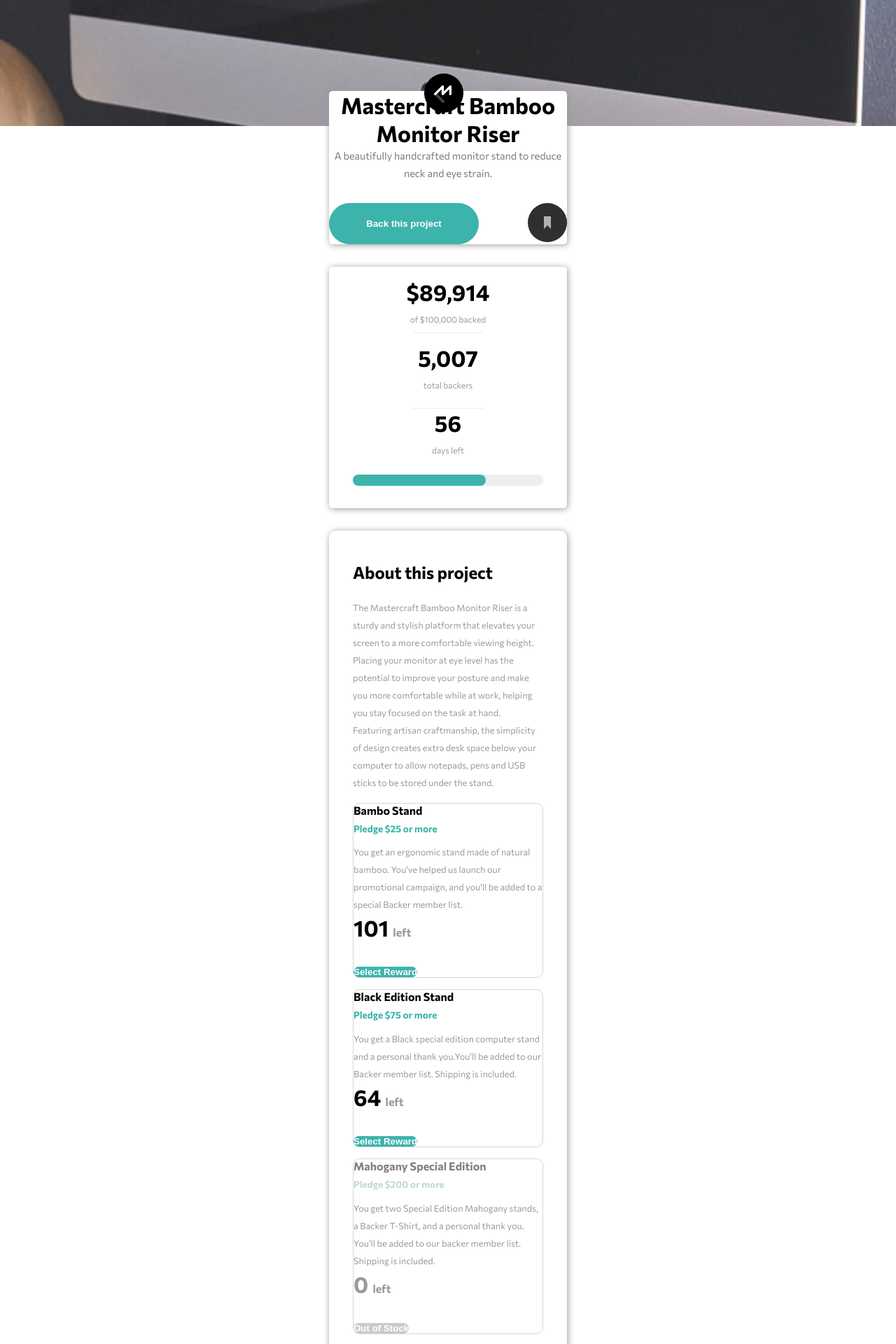
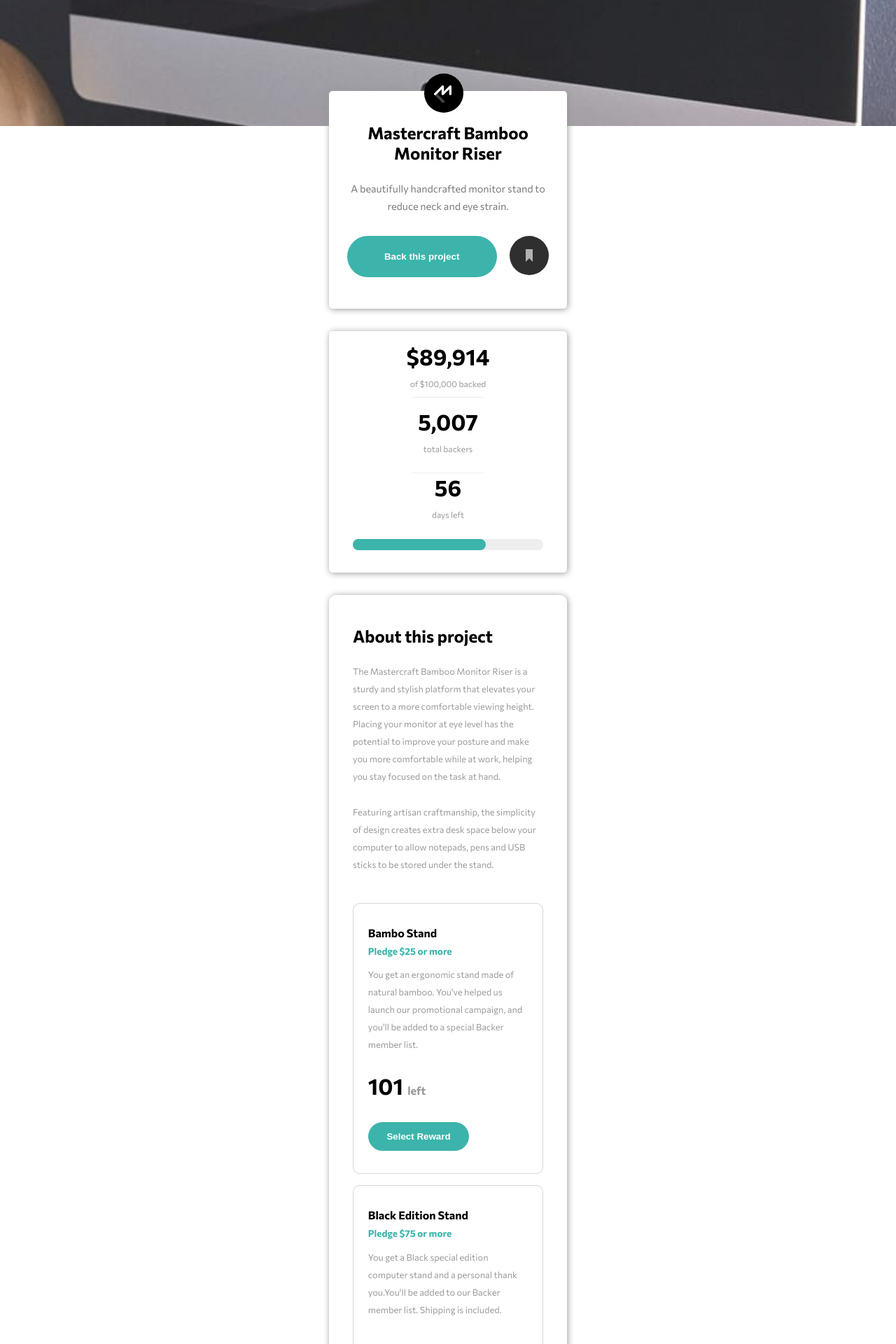
Before and after one commit to OscarAnillo/crowd-funding-fe, a React (Create React App) app: page / in a window 1280 px wide. Shown: the part 120-2040 px from the top of the page at 70% size. Built offline with nearby package versions, Linux system fonts and the light colour scheme.

Commit message:
update to initial measures

```diff
--- a/src/App.css
+++ b/src/App.css
@@ -26,22 +26,23 @@
   display: flex;
   align-items: center;
   justify-content: space-between;
-  padding-top: 1px solid red.9em;
+  padding-top: .9em;
 }
 
 .menu {
   background: #fff;
-  border-radius: 10px;
-  width: 80%;
-  margin: 1em auto;
+  border-radius: 5px;
+  width: 82%;
+  margin: 2.3em auto;
   text-align: left;
-  padding: 1px solid red.2em;
+  padding: 1em;
   position: relative;
   z-index: 2;
   box-shadow: 1px 1px 10px #999;
 }
 .menu li {
-  padding: 1px solid red.4em 0;
+  padding: 1.4em 0;
+  font-weight: 700;
 }
 .menu li:nth-child(2) {
   border: none;
@@ -65,18 +66,17 @@
 }
 .main-div {
   background: #fff;
-  padding: 2.8em 1px solid red.6em;
+  padding: 2.8em 1.6em;
   border-radius: 5px;
   box-shadow: 1px 1px 10px #999;
-  z-index: 1px solid red;
 }
 
 .show-main-div {
   background: transparent;
-  padding: 2.8em 1px solid red.6em;
+  padding: 2.8em 1.6em;
   border-radius: 5px;
   box-shadow: 1px 1px 10px #999;
-  z-index: 1px solid red;
+
 }
 
 
@@ -87,8 +87,8 @@
 }
 .main-innner-div h1 {
   font-weight: 700;
-  font-size: 1px solid red.4rem;
-  padding-bottom: 1px solid red.2em;
+  font-size: 1.5rem;
+  padding-bottom: 1em;
 }
 .main-innner-div p {
   font-weight: 400;
@@ -177,7 +177,7 @@ progress[value]::-webkit-progress-value {
   font-size: .8rem;
   line-height: 25px;
   color: rgb(154, 154, 154);
-  padding-bottom: 1px solid red.2em;
+  padding-bottom: 2em;
 }
 
 /* PledgeComponent */
@@ -185,7 +185,7 @@ progress[value]::-webkit-progress-value {
   border: 1px solid rgb(215, 215, 215);
   border-radius: 10px;
   margin: 1em 0;
-  padding: 1px solid red.3em 1px solid red.5em;
+  padding: 2em 1.3em;
 }
 .pledge h3 {
   font-size: 1rem;
@@ -206,7 +206,7 @@ progress[value]::-webkit-progress-value {
 .pledge button {
   border: none;
   border-radius: 30px;
-  padding: 1em 1px solid red.5em;
+  padding: 1em 2em;
   background-color: rgb(60 ,180, 171);
   color: #fff;
   font-weight: 700;
@@ -216,7 +216,7 @@ progress[value]::-webkit-progress-value {
   border: 1px solid rgb(215, 215, 215);
   border-radius: 10px;
   margin: 1em 0;
-  padding: 1px solid red.3em 1px solid red.5em;
+  padding: 2em 1.3em;
 }
 .out h3 {
   font-size: 1rem;
@@ -242,7 +242,7 @@ progress[value]::-webkit-progress-value {
 .out button {
   border: none;
   border-radius: 30px;
-  padding: 1em 1px solid red.5em;
+  padding: 1em 2.3em;
   background-color: rgb(203, 203, 203);
   color: #fff;
   font-weight: 700;
@@ -253,10 +253,9 @@ progress[value]::-webkit-progress-value {
 .MuiModal-root {
   border-radius: 10px;
   font-family: 'Commissioner', sans-serif;
-  height: auto;
   margin: auto;
   overflow: scroll;
-  width: 80%;
+  width: 90%;
 }
 #modal-modal-title {
   font-weight: 700;
@@ -273,7 +272,7 @@ progress[value]::-webkit-progress-value {
   border: 1px solid rgb(215, 215, 215);
   border-radius: 5px;
   font-family: 'Commissioner', sans-serif;
-  padding: 1em .5em;
+  padding: 1em;
   margin: 1em 0;
 }
 .modal-div > div {
```
